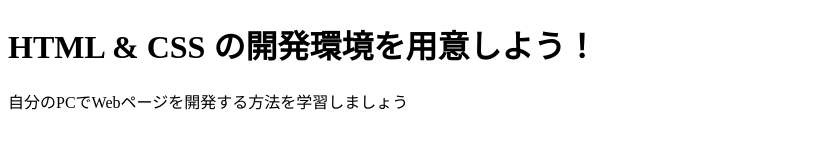
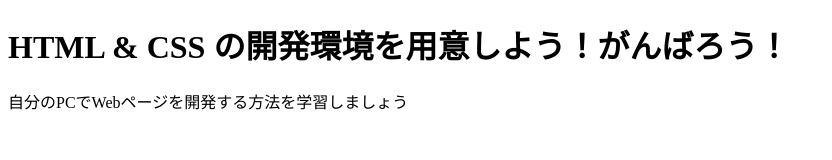
Before and after one commit to 2929mountain/2929mountain, a plain HTML site: page index.html in a window 1280 px wide. Shown: the whole page, without its empty margins (0-832 px from the left). Drawn offline with Linux system fonts and the light colour scheme.

Commit message:
Update index.html

```diff
--- a/index.html
+++ b/index.html
@@ -6,7 +6,7 @@
     <link rel="stylesheet" href="stylesheet.css">
   </head>
   <body>
-    <h1 class="title">HTML & CSS の開発環境を用意しよう！</h1>
+    <h1 class="title">HTML & CSS の開発環境を用意しよう！がんばろう！</h1>
     <p>自分のPCでWebページを開発する方法を学習しましょう</p>
   </body>
 </html>
```
